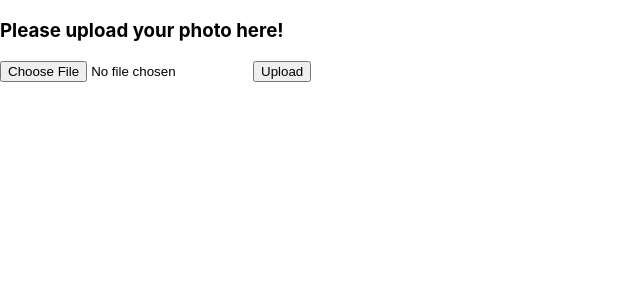
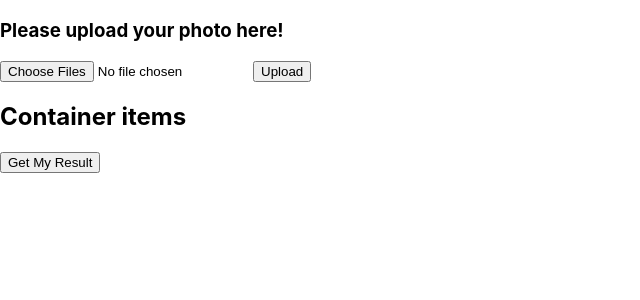
Before and after one commit to thisisyiqing/dh-app, a React (Create React App) app: page / in a window 1280 px wide. Shown: the top 300 px of the page, without its empty margins (0-640 px from the left). Built offline with nearby package versions, Linux system fonts and the light colour scheme.

Commit message:
Display Result

```diff
--- a/src/App.tsx
+++ b/src/App.tsx
@@ -1,11 +1,13 @@
 import React from 'react';
 import './App.css';
+import DisplayResult from './components/DisplayResult';
 import ImgUpload from './components/ImgUpload';
 
 function App() {
   return (
     <div>
       <ImgUpload />
+      <DisplayResult />
     </div>
   );
 }
--- /dev/null
+++ b/src/components/DisplayResult.tsx
@@ -0,0 +1,62 @@
+import React, {useState} from 'react';
+
+const DisplayResult = () => {
+
+    const [hasTrash, setHasTrash] = useState<boolean[]>([true, false, false, false, false, false, false]);
+    const [userResult, setUserResult] = useState<String[]>([]);
+    const [finishLoading, setFinishLoading] = useState<Boolean>(false);
+    const resultText = [
+        "It seems like you are throwing away plastic bottles.\
+        Too much plastic in our waste would contribute to more microplastics ending up in ocean and land systems. \
+        Why not considering changing to use a reusable bottle (metal/glass) instead to reduce plastic waste?",
+        "It seems like you are throwing away reusable bottles.\
+        It would be nice to reuse it instead of throwing it away or you can give it to someone who need one reusable bottle.",
+        "It seems like you are throwing away boxes.\
+        If they are for food, consider buying fresh produce and cook yourself if you have time and equipments since fresh produce usually comes with minimal wrapping.\
+        If they are for package dilivery, consider to buy possible items from grocery stores to reduce another layer of packaging.",
+        "It seems like you are throwing away cans.\
+        If they are for beverages, consider switching to soda machines paired with reusable bottles to reduce can waste.",
+        "It seems like you are throwing away plastic/paper bags.\
+        To reduce the producing waste consisting of non-reusable bags, consider switching to reusable fabric bags for shopping or carrying items next time.",
+        "It seems like you are throwing away wrappers.\
+        If they are for food, consider buying fresh produce and cook yourself if you have time and equipments since fresh produce usually comes with minimal wrapping.\
+        If they are for package dilivery, consider to buy possible items from grocery stores to reduce another layer of packaging.",
+        "It seems like you are throwing away food/fruits.\
+        To reduce food waste, consider not to buy too much fresh food that you can't finish eating before they went bad.\
+        And for occasions that food waste must be produced (such as fruit peel), remember to throw it in compost."
+    ]
+
+    const generateResult = () => {
+        // need to get the booleans from the back end!!
+
+        hasTrash.map((hasTrashBool, index) => {
+            if(hasTrashBool) {
+                userResult.push(resultText[index])
+            }
+        })
+
+        setFinishLoading(true)
+    }
+
+    const displayResult = () => (
+        <div style={finishLoading ? { display: 'block' } : { display: 'none' }}>
+            {userResult.map((res) => {
+                return (
+                <div>{res}</div>
+                )
+            })}
+        </div>
+
+    );
+
+    return (
+        <div>
+            <button onClick={generateResult}>
+                Get My Result
+            </button>
+            {displayResult()}
+        </div>
+    )
+}
+
+export default DisplayResult
--- a/src/components/ImgUpload.tsx
+++ b/src/components/ImgUpload.tsx
@@ -25,17 +25,38 @@ const ImgUpload = () => {
         setFile(undefined);
     }
 
+    // display file name and image
+  const DisplayImagesFromContainer = () => (
+    <div>
+      <h2>Container items</h2>
+      <ul>
+        {blobList.map((item, index) => {
+          return (
+            <li key={item}>
+              <div>
+                <h2>img {index + 1}</h2>
+                <br />
+                <img src={item} alt={item} height="200" />
+              </div>
+            </li>
+          );
+        })}
+      </ul>
+    </div>
+  );
+
     return (
         <div>
             <h3>
                 Please upload your photo here!
             </h3>
             <div>
-                <input type="file" onChange={handleFileChange} />
+                <input type="file" multiple onChange={handleFileChange} />
                 <button onClick={handleUpload}>
                     Upload
                 </button>
             </div>
+            {DisplayImagesFromContainer()}
         </div>
     )
 }
```
Also changed, not shown: 1 other file (tests, documents, lock files or other folders).
